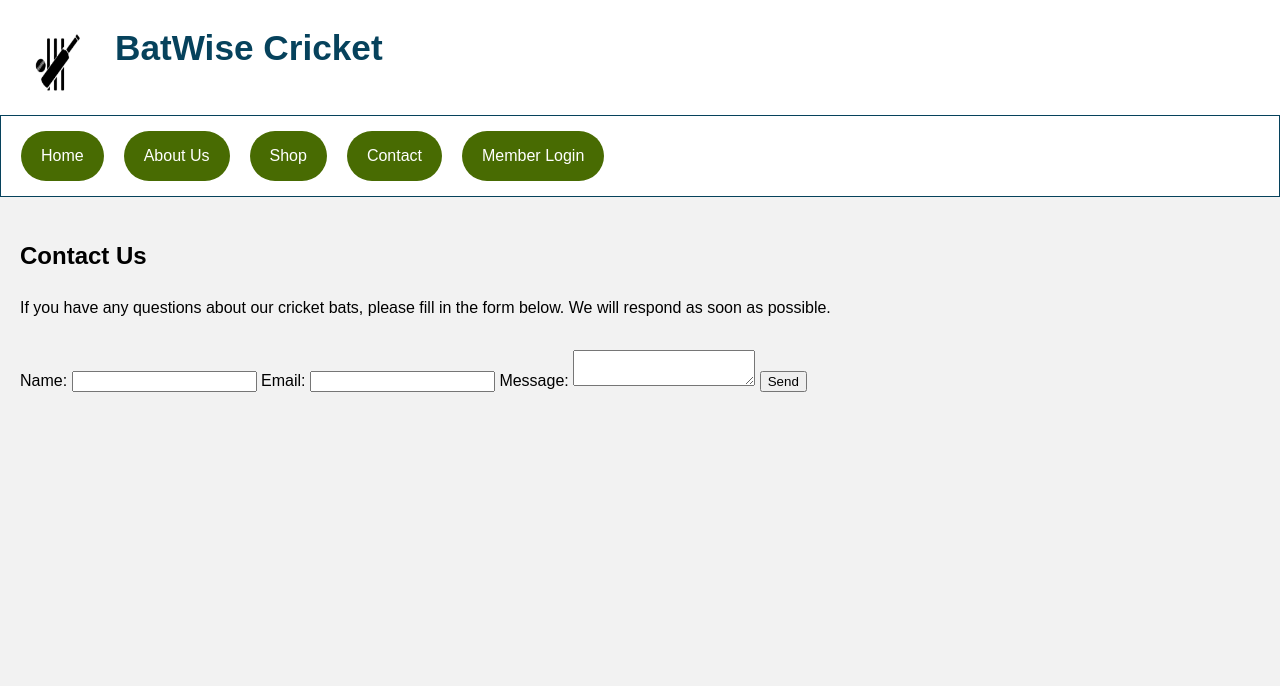
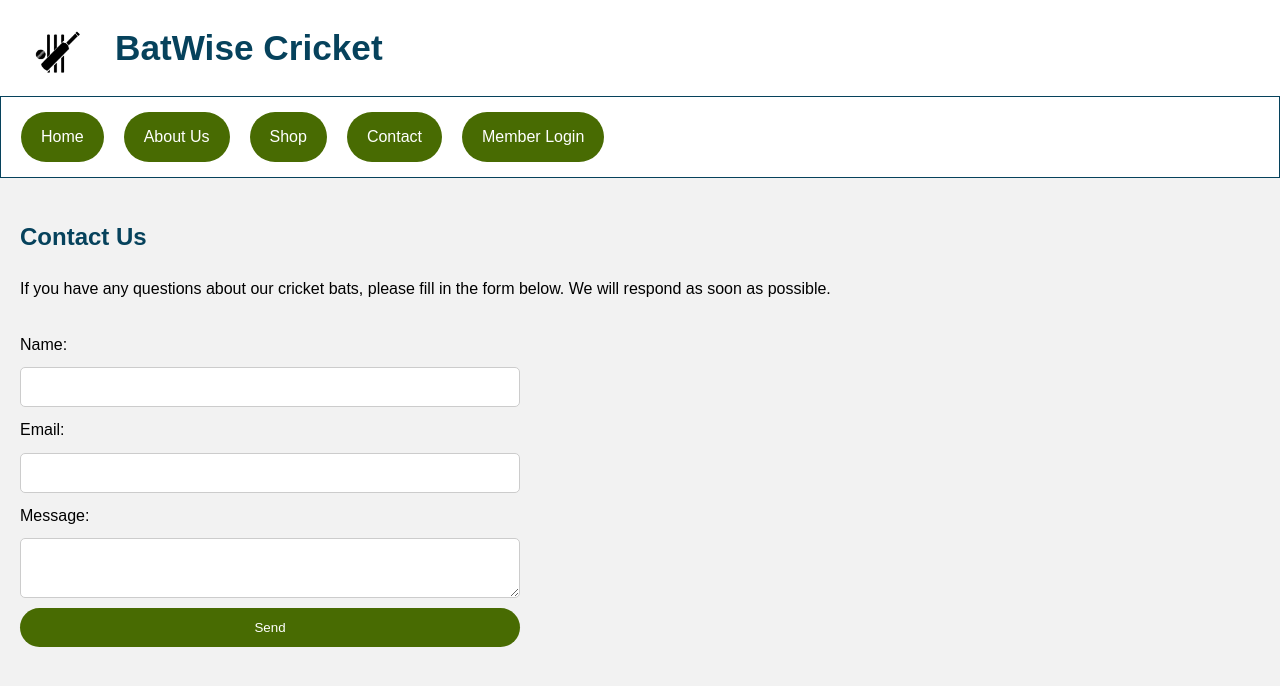
Before and after one commit to mahnooradil-py/BatWise-Cricket, a PHP site: page /contact.php in a window 1280 px wide. Shown: the top 686 px of the page. Run offline with PHP 8.4, Linux system fonts and the light colour scheme.

Commit message:
Added CSS to enhance forms

```diff
--- a/styles.css
+++ b/styles.css
@@ -9,7 +9,7 @@ body {
 /* Header styling */
 header {
     display: flex;
-    align-items: centre;
+    align-items: center;
     gap: 20px;
     padding: 20px;
     background-color: #FFFFFF;
@@ -37,7 +37,6 @@ nav ul {
     list-style: none;
     margin: 0;
     padding: 0;
-
     display: flex;
     gap: 20px;
     flex-wrap: wrap;
@@ -73,3 +72,44 @@ main {
 section {
     margin-bottom: 30px;
 }
+
+
+
+h2 {
+    color: #06425C;
+}
+
+form {
+    display: flex;
+    flex-direction: column;
+    gap: 10px;
+    max-width: 500px;
+}
+
+input,
+textarea,
+select {
+    padding: 10px;
+    border: 1px solid #CCCCCC;
+    border-radius: 5px;
+    font-size: 1rem;
+}
+
+button {
+    background-color: #486B02;
+    color: #FFFFFF;
+    border: none;
+    padding: 12px 20px;
+    border-radius: 25px;
+    cursor: pointer;
+}
+
+button:hover {
+    background-color: #6B8E23;
+    color: #000000;
+}
+
+img {
+    max-width: 100%;
+    height: auto;
+}
```
